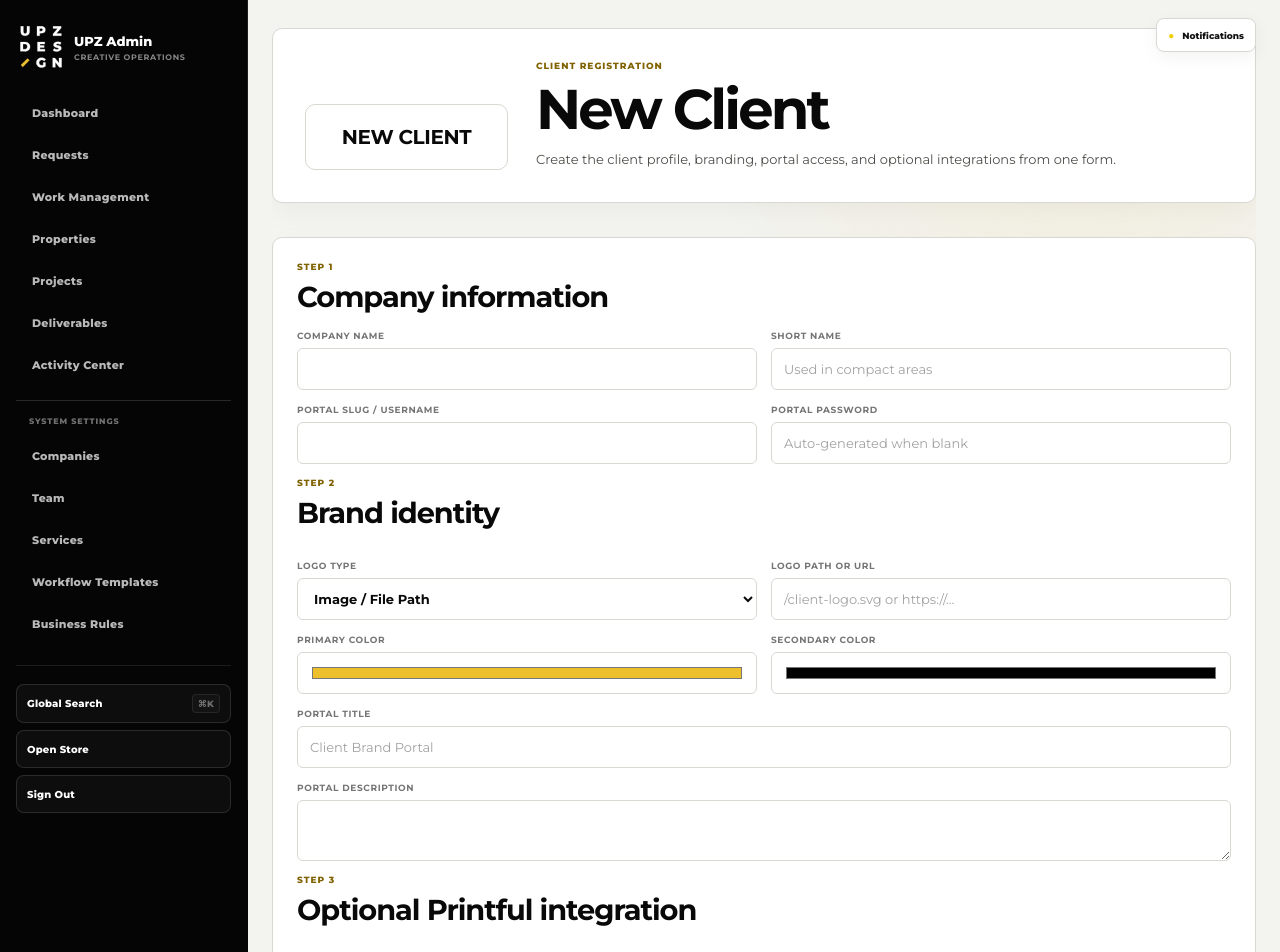
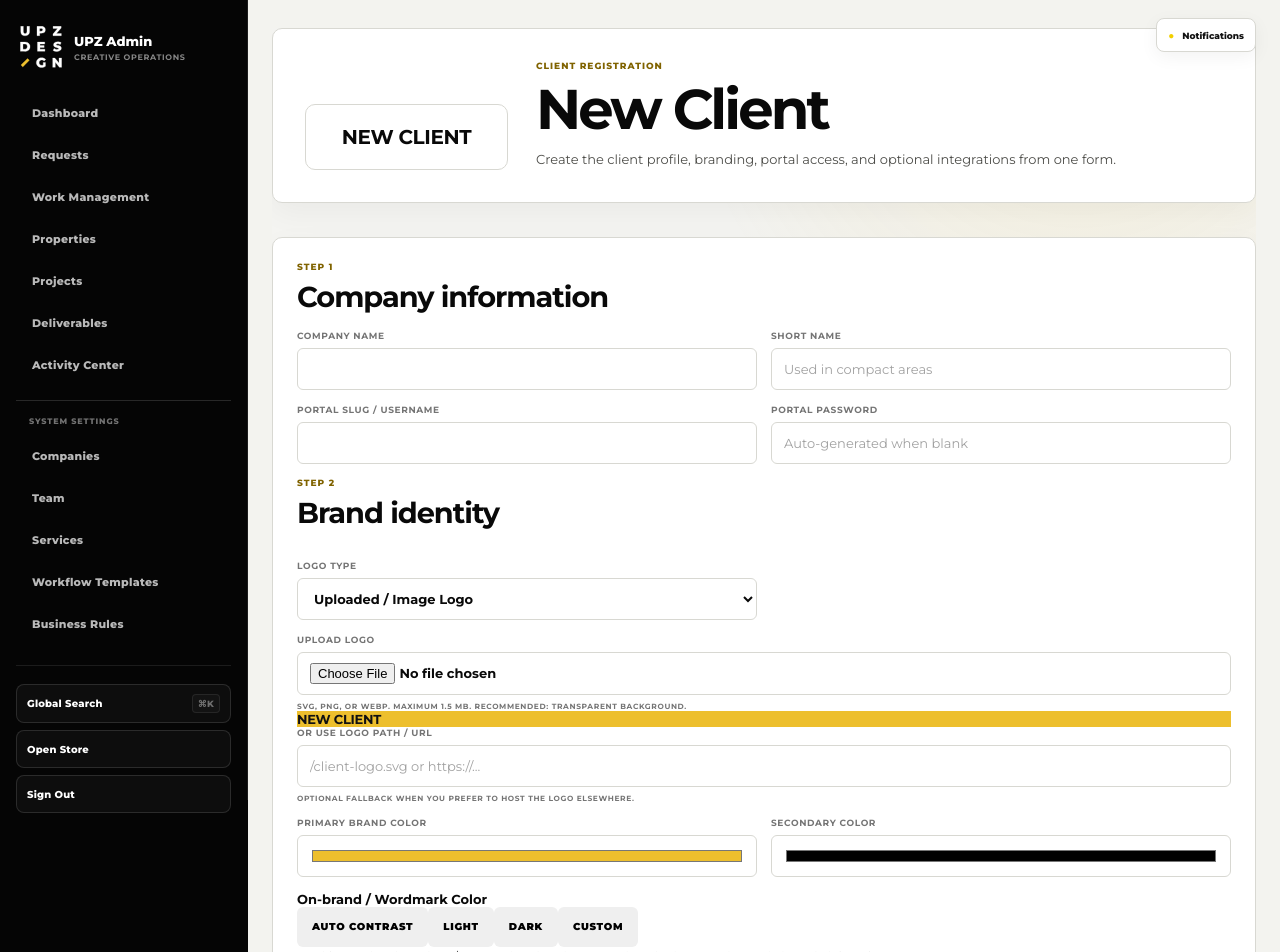
Before and after one commit to UpzDesign/store-upz, a Next.js app: page /admin/new-company in a window 1280 px wide. Shown: the top 952 px of the page. Built offline with nearby package versions, Linux system fonts and the light colour scheme.

Commit message:
Add logo upload and contrast presets to company registration

```diff
--- a/app/admin/new-company/page.tsx
+++ b/app/admin/new-company/page.tsx
@@ -10,21 +10,30 @@ const initialForm = {
   primaryColor: "#edbf2d", secondaryColor: "#010101", heroTitle: "", heroText: "", portalPassword: "", portalEnabled: true,
   printfulCredential: "", printfulStoreId: "",
 };
+const LOGO_TYPES=["image/png","image/webp","image/svg+xml"];
+const MAX_LOGO_BYTES=1_500_000;
 
 function slugify(value: string) { return value.trim().toLowerCase().replace(/[^a-z0-9-]/g, "-").replace(/-+/g, "-").replace(/^-|-$/g, ""); }
+function safeTextColor(hex:string){const value=hex.replace("#","");if(value.length!==6)return"#ffffff";const r=parseInt(value.slice(0,2),16),g=parseInt(value.slice(2,4),16),b=parseInt(value.slice(4,6),16);return((r*299+g*587+b*114)/1000)>150?"#111111":"#ffffff"}
+function fileToDataUrl(file:File){return new Promise<string>((resolve,reject)=>{const reader=new FileReader();reader.onload=()=>resolve(String(reader.result||""));reader.onerror=()=>reject(new Error("Unable to read logo file"));reader.readAsDataURL(file)})}
 
 export default function NewCompanyPage() {
   const router = useRouter();
   const [form, setForm] = useState(initialForm);
   const [message, setMessage] = useState("");
   const [saving, setSaving] = useState(false);
+  const [logoMessage,setLogoMessage]=useState("");
+  const [contrastMode,setContrastMode]=useState<"auto"|"light"|"dark"|"custom">("auto");
   function updateField(field: keyof typeof initialForm, value: string | boolean) { setForm((current) => ({ ...current, [field]: value })); }
+  function updatePrimary(value:string){setForm(current=>({...current,primaryColor:value,logoTextColor:contrastMode==="auto"?safeTextColor(value):current.logoTextColor}))}
+  function setContrast(mode:"auto"|"light"|"dark"|"custom"){setContrastMode(mode);if(mode==="auto")updateField("logoTextColor",safeTextColor(form.primaryColor));if(mode==="light")updateField("logoTextColor","#ffffff");if(mode==="dark")updateField("logoTextColor","#111111")}
+  async function handleLogoFile(file?:File){if(!file)return;setLogoMessage("");if(!LOGO_TYPES.includes(file.type)){setLogoMessage("Use SVG, PNG, or WebP.");return}if(file.size>MAX_LOGO_BYTES){setLogoMessage("Logo must be 1.5 MB or smaller.");return}try{const dataUrl=await fileToDataUrl(file);setForm(current=>({...current,logoType:"image",logo:dataUrl}));setLogoMessage(`${file.name} ready to save.`)}catch(err:any){setLogoMessage(err?.message||"Unable to load logo")}}
 
   async function handleSubmit(event: React.FormEvent<HTMLFormElement>) {
     event.preventDefault(); setSaving(true); setMessage("");
     const slug = form.slug || slugify(form.name); const shortName = form.shortName || form.name;
     try {
-      const response = await fetch("/api/admin/companies", { method: "POST", headers: { "Content-Type": "application/json" }, body: JSON.stringify({ ...form, slug, shortName, logoText: form.logoText || shortName, portalPassword: form.portalPassword || `${slug}demo`, heroTitle: form.heroTitle || `${shortName} Brand Portal`, heroText: form.heroText || `Approved merchandise, marketing materials, and brand assets for the ${shortName} team.` }) });
+      const response = await fetch("/api/admin/companies", { method: "POST", headers: { "Content-Type": "application/json" }, body: JSON.stringify({ ...form, slug, shortName, logoText: form.logoText || shortName, logoTextColor:contrastMode==="auto"?safeTextColor(form.primaryColor):form.logoTextColor, portalPassword: form.portalPassword || `${slug}demo`, heroTitle: form.heroTitle || `${shortName} Brand Portal`, heroText: form.heroText || `Approved merchandise, marketing materials, and brand assets for the ${shortName} team.` }) });
       const data = await response.json(); if (!response.ok) throw new Error(data?.error || "Unable to create company");
 
       if (form.printfulCredential.trim()) {
@@ -42,10 +51,10 @@ export default function NewCompanyPage() {
     } catch (err: any) { setMessage(err?.message || "Unable to create company"); } finally { setSaving(false); }
   }
 
-  const previewCompany = { ...form, shortName: form.shortName || form.name || "NEW CLIENT", logoText: form.logoText || form.shortName || form.name || "NEW CLIENT", name: form.name || "New Client" };
+  const previewCompany = { ...form, logoTextColor:contrastMode==="auto"?safeTextColor(form.primaryColor):form.logoTextColor, shortName: form.shortName || form.name || "NEW CLIENT", logoText: form.logoText || form.shortName || form.name || "NEW CLIENT", name: form.name || "New Client" };
 
   return <main className="admin-page"><section className="admin-company-detail"><div className="admin-detail-topbar"><Link href="/admin/companies">← Back to Companies</Link></div>
-    <header className="admin-detail-hero"><div className="admin-detail-logo" style={{ borderColor: form.primaryColor }}><CompanyLogo company={previewCompany}/></div><div><div className="admin-eyebrow">Client Registration</div><h1>New Client</h1><p>Create the client profile, branding, portal access, and optional integrations from one form.</p></div></header>
+    <header className="admin-detail-hero"><div className="admin-detail-logo" style={{ borderColor: form.primaryColor,background:form.primaryColor }}><CompanyLogo company={previewCompany}/></div><div><div className="admin-eyebrow">Client Registration</div><h1>New Client</h1><p>Create the client profile, branding, portal access, and optional integrations from one form.</p></div></header>
     <section className="admin-section"><div className="admin-section-heading"><div><span>Step 1</span><h2>Company information</h2></div></div>
       <form className="admin-settings-form" onSubmit={handleSubmit} autoComplete="off">
         <label>Company Name<input value={form.name} onChange={(e)=>{updateField("name",e.target.value);if(!form.slug)updateField("slug",slugify(e.target.value));}} required/></label>
@@ -54,11 +63,12 @@ export default function NewCompanyPage() {
         <label>Portal Password<input type="text" name="portal-access-code" autoComplete="off" data-lpignore="true" data-1p-ignore="true" value={form.portalPassword} onChange={(e)=>updateField("portalPassword",e.target.value)} placeholder="Auto-generated when blank"/></label>
 
         <div className="admin-settings-wide admin-section-heading"><div><span>Step 2</span><h2>Brand identity</h2></div></div>
-        <label>Logo Type<select value={form.logoType} onChange={(e)=>updateField("logoType",e.target.value)}><option value="image">Image / File Path</option><option value="text">Text Wordmark</option><option value="none">No Logo</option></select></label>
-        {form.logoType==="image"&&<label>Logo Path or URL<input value={form.logo} onChange={(e)=>updateField("logo",e.target.value)} placeholder="/client-logo.svg or https://..."/></label>}
-        {form.logoType==="text"&&<><label>Logo Text<input value={form.logoText} onChange={(e)=>updateField("logoText",e.target.value)} placeholder={form.shortName||form.name||"Client Name"}/></label><label>Wordmark Style<select value={form.logoFontStyle} onChange={(e)=>updateField("logoFontStyle",e.target.value)}><option value="sans">Sans Bold</option><option value="serif">Serif</option><option value="light">Sans Light</option><option value="condensed">Condensed Bold</option></select></label><label>Wordmark Color<input type="color" value={form.logoTextColor} onChange={(e)=>updateField("logoTextColor",e.target.value)}/></label></>}
-        <label>Primary Color<input type="color" value={form.primaryColor} onChange={(e)=>updateField("primaryColor",e.target.value)}/></label>
+        <label>Logo Type<select value={form.logoType} onChange={(e)=>updateField("logoType",e.target.value)}><option value="image">Uploaded / Image Logo</option><option value="text">Text Wordmark</option><option value="none">No Logo</option></select></label>
+        {form.logoType==="image"&&<div className="admin-settings-wide company-logo-upload"><label>Upload Logo<input type="file" accept=".svg,.png,.webp,image/svg+xml,image/png,image/webp" onChange={e=>handleLogoFile(e.target.files?.[0])}/><small>SVG, PNG, or WebP. Maximum 1.5 MB. Recommended: transparent background.</small></label><div className="company-logo-upload-preview" style={{background:form.primaryColor}}><CompanyLogo company={previewCompany}/></div>{form.logo&&<button type="button" className="admin-secondary-button" onClick={()=>{updateField("logo","");setLogoMessage("")}}>Remove uploaded logo</button>}{logoMessage&&<small>{logoMessage}</small>}<label>Or use Logo Path / URL<input value={form.logo.startsWith("data:")?"":form.logo} onChange={(e)=>updateField("logo",e.target.value)} placeholder="/client-logo.svg or https://..."/><small>Optional fallback when you prefer to host the logo elsewhere.</small></label></div>}
+        {form.logoType==="text"&&<><label>Logo Text<input value={form.logoText} onChange={(e)=>updateField("logoText",e.target.value)} placeholder={form.shortName||form.name||"Client Name"}/></label><label>Wordmark Style<select value={form.logoFontStyle} onChange={(e)=>updateField("logoFontStyle",e.target.value)}><option value="sans">Sans Bold</option><option value="serif">Serif</option><option value="light">Sans Light</option><option value="condensed">Condensed Bold</option></select></label></>}
+        <label>Primary Brand Color<input type="color" value={form.primaryColor} onChange={(e)=>updatePrimary(e.target.value)}/></label>
         <label>Secondary Color<input type="color" value={form.secondaryColor} onChange={(e)=>updateField("secondaryColor",e.target.value)}/></label>
+        <div className="admin-settings-wide company-contrast-control"><strong>On-brand / Wordmark Color</strong><div><button type="button" className={contrastMode==="auto"?"active":""} onClick={()=>setContrast("auto")}>Auto Contrast</button><button type="button" className={contrastMode==="light"?"active":""} onClick={()=>setContrast("light")}>Light</button><button type="button" className={contrastMode==="dark"?"active":""} onClick={()=>setContrast("dark")}>Dark</button><button type="button" className={contrastMode==="custom"?"active":""} onClick={()=>setContrast("custom")}>Custom</button></div>{contrastMode==="custom"&&<input aria-label="Custom on-brand color" type="color" value={form.logoTextColor} onChange={e=>updateField("logoTextColor",e.target.value)}/>}<small>Used for wordmarks and text/buttons placed on the primary brand color. Auto chooses light or dark for safe contrast.</small></div>
         <label className="admin-settings-wide">Portal Title<input value={form.heroTitle} onChange={(e)=>updateField("heroTitle",e.target.value)} placeholder="Client Brand Portal"/></label>
         <label className="admin-settings-wide">Portal Description<textarea value={form.heroText} onChange={(e)=>updateField("heroText",e.target.value)}/></label>
 
```
